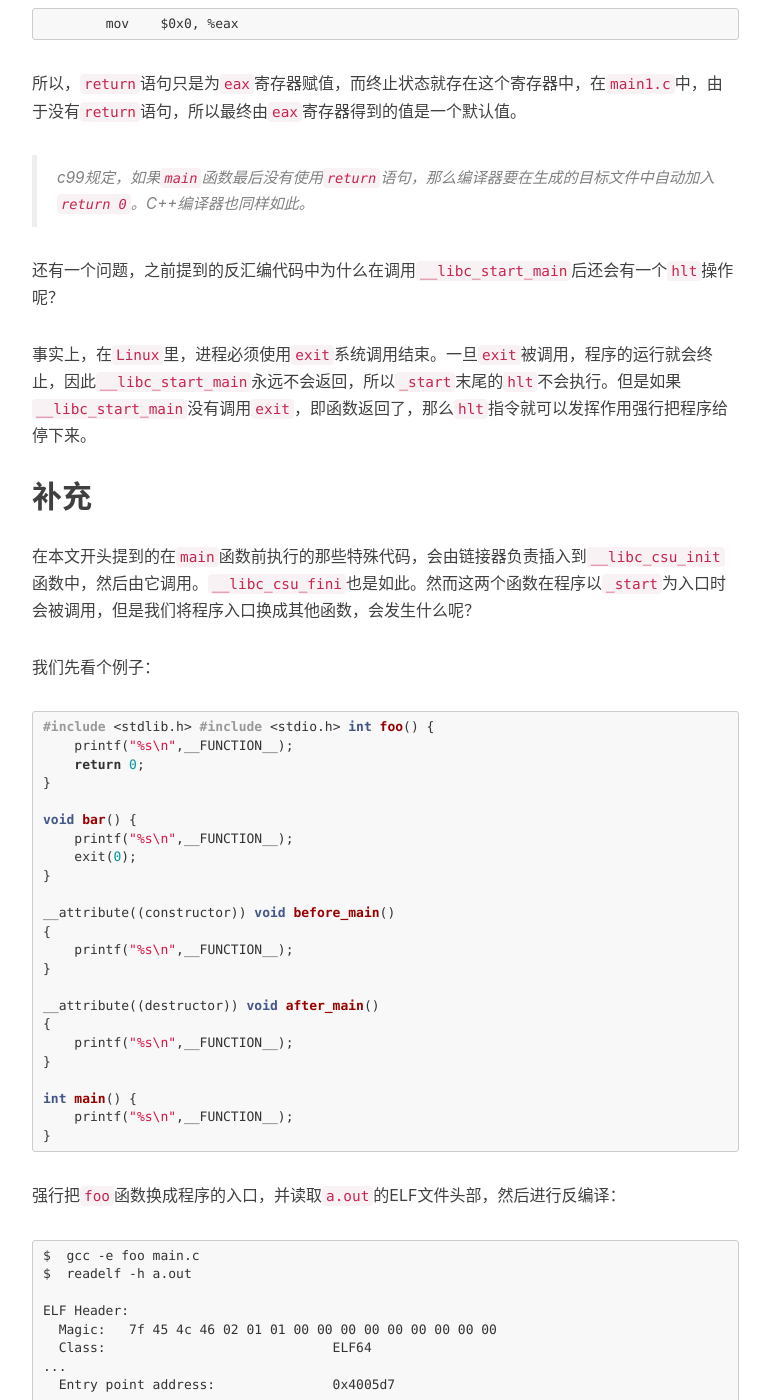
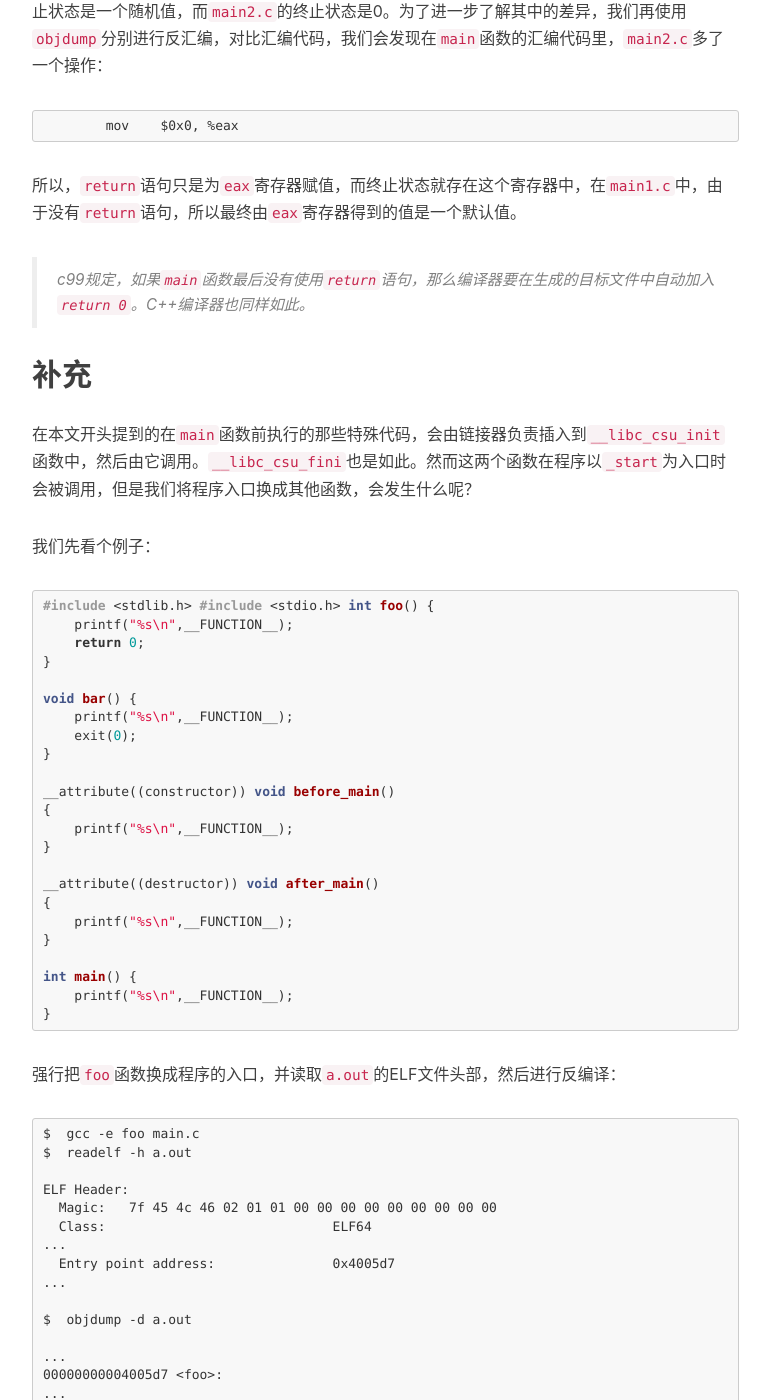
Before and after one commit to kehuizhao/kehuizhao.github.io, a Jekyll site: the page built from _posts/2017-5-06-LinuxProgramProcedure.markdown, in a window 1280 px wide and 1400 px high, scrolled down 6494 px. Shown: the whole window, without its empty margins (233-1003 px from the left). Built offline with Jekyll 4.4.1, drawn with Linux system fonts in a browser that asks for light colours; nearby versions of some CDN libraries; comment, search, counter and statistics services are not loaded; some of the changed text lies outside the part shown.

Commit message:
添加一些内容

````diff
--- a/_posts/2017-5-06-LinuxProgramProcedure.markdown
+++ b/_posts/2017-5-06-LinuxProgramProcedure.markdown
@@ -175,7 +177,7 @@ int LIBC_START_MAIN
 1. 确定环境变量在栈的何处。
 2. 如果需要，准备[辅助向量](https://www.gnu.org/software/libc/manual/html_node/Auxiliary-Vector.html)（auxiliary vector）。
 3. 初始化线程相关的功能（比如pthread，TLS等）。
-4. 执行某些安全相关的`bookkeeping`（这不是一个独立的步骤，而是遍及整个函数）。
+4. 在相关区域记录与程序安全运行相关的信息（这不是一个独立的步骤，而是遍及整个函数）。
 5. 初始化`libc`。
 6. 为执行的退出函数注册`fini`，`rtld_fini`。
 7. 通过传入的指针（`init`）调用程序初始化函数。
@@ -211,10 +213,6 @@ int main() {
 所以，`return`语句只是为`eax`寄存器赋值，而终止状态就存在这个寄存器中，在`main1.c`中，由于没有`return`语句，所以最终由`eax`寄存器得到的值是一个默认值。
 
 > *c99*规定，如果`main`函数最后没有使用`return`语句，那么编译器要在生成的目标文件中自动加入`return 0`。*C++*编译器也同样如此。
-
-还有一个问题，之前提到的反汇编代码中为什么在调用`__libc_start_main`后还会有一个`hlt`操作呢？
-
-事实上，在`Linux`里，进程必须使用`exit`系统调用结束。一旦`exit`被调用，程序的运行就会终止，因此`__libc_start_main`永远不会返回，所以`_start`末尾的`hlt`不会执行。但是如果`__libc_start_main`没有调用`exit`，即函数返回了，那么`hlt`指令就可以发挥作用强行把程序给停下来。
 
 ## 补充
 
@@ -279,7 +277,7 @@ foo
 Segmentation fault (core dumped)
 ```
 
-可以看到，没有了`_start`函数，也就不会执行`__libc_start_main`，所以构造函数和析构函数并没有被执行，而且由于程序没有用`exit`来结束，所以产生了一个段错误。
+可以看到，没有了`_start`函数，也就不会执行`__libc_start_main`。然而，`main`函数返回的值会存储在`__libc_start_main`指定的变量中，这个变量的地址通常是由寄存器来传递的。如果不指定入口函数，那个寄存器的值就为随机值（非法地址），所以产生了一个段错误。
 
 再将程序入口换为`bar`：
 
````
Also changed, not shown: other parts of _posts/2017-5-06-LinuxProgramProcedure.markdown (+2 -0 lines).
